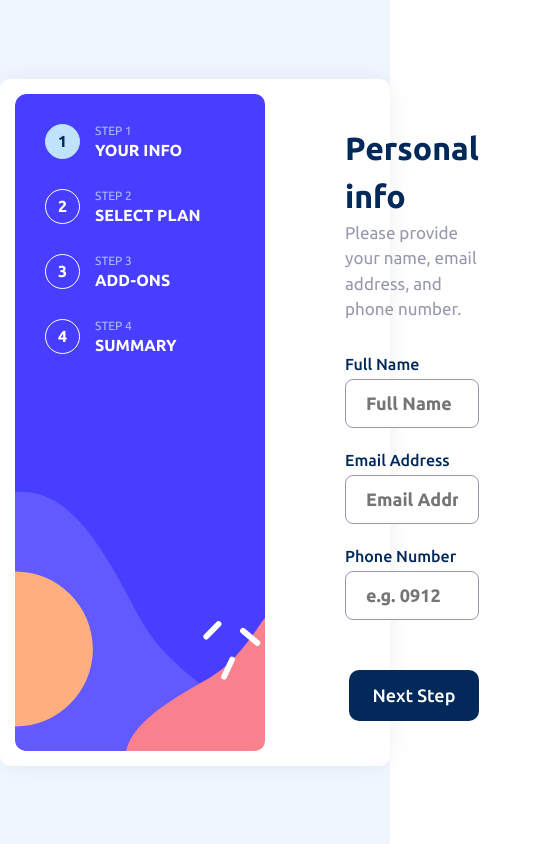
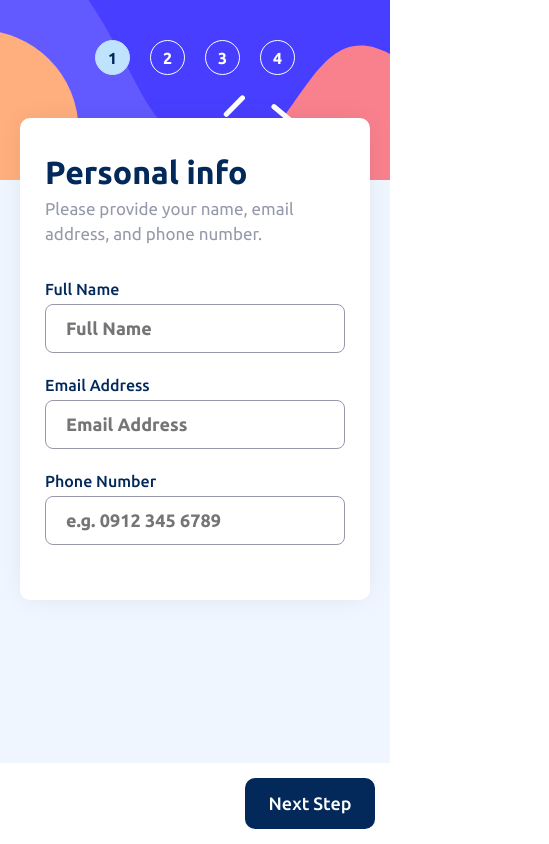
Before and after one commit to designer-carlyn/multi-step-form, a Next.js app: page / in a window 390 px wide. Shown: the whole page, 549 px wide, since content can reach past the window. Built offline with nearby package versions, Linux system fonts and the light colour scheme.

Commit message:
mobile layout

```diff
--- a/styles/components/card.scss
+++ b/styles/components/card.scss
@@ -23,4 +23,25 @@
   .card-bottom {
     margin-top: auto;
   }
+
+  @media screen and (max-width: 800px) {
+    padding: 30px 30px 30px 40px;
+  }
+
+  @media screen and (max-width: 425px) {
+    padding: 30px 25px;
+
+    .card-bottom {
+      position: absolute;
+      bottom: 0;
+      background-color: var(--white);
+      left: 0;
+      right: 0;
+      padding: 15px;
+    }
+
+    .card-content {
+      margin-bottom: 0;
+    }
+  }
 }
--- a/styles/components/select-plan.scss
+++ b/styles/components/select-plan.scss
@@ -61,6 +61,18 @@
 
       &:hover {
         border-color: var(--purplish-blue);
+      }
+    }
+
+    @media screen and (max-width: 425px) {
+      grid-template-columns: 1fr;
+      &-item {
+        display: flex;
+        grid-gap: 15px;
+
+        .item-context {
+          margin-top: 0;
+        }
       }
     }
   }
--- a/styles/components/step-form.scss
+++ b/styles/components/step-form.scss
@@ -53,4 +53,27 @@
       }
     }
   }
+
+  @media screen and (max-width: 425px) {
+    display: flex;
+    flex-wrap: wrap;
+    justify-content: center;
+    grid-gap: 20px;
+    width: 100%;
+    background: url(../../public/static/images/bg-sidebar-mobile.svg);
+    background-repeat: no-repeat;
+    background-size: cover;
+    border-radius: 0;
+    height: 180px;
+    padding: 40px 20px 0;
+
+    .step-info {
+      margin-bottom: 0;
+      display: block;
+    }
+
+    .info-context {
+      display: none;
+    }
+  }
 }
--- a/styles/components/your-info.scss
+++ b/styles/components/your-info.scss
@@ -42,6 +42,12 @@
           border-color: var(--strawberry-red);
         }
       }
+
+      @media screen and (max-width: 425px) {
+        &:last-child {
+          margin-bottom: 0;
+        }
+      }
     }
   }
 
--- a/styles/pages/home.scss
+++ b/styles/pages/home.scss
@@ -16,4 +16,24 @@
     grid-template-columns: auto 1fr;
     box-shadow: 0px 0px 29px -6px rgba(0,0,0,0.1);
   }
+
+  @media screen and (max-width: 425px) {
+    align-items: flex-start;
+
+    &__form {
+      grid-template-columns: 1fr;
+      padding: 0;
+      box-shadow: none;
+      background-color: transparent;
+    }
+
+    .info-container {
+      margin: 0 20px;
+      box-shadow: 0px 0px 29px -6px rgba(0,0,0,0.1);
+      background-color: var(--white);
+      border-radius: 10px;
+      margin-top: -70px;
+      min-height: 475px;
+    }
+  }
 }
```
